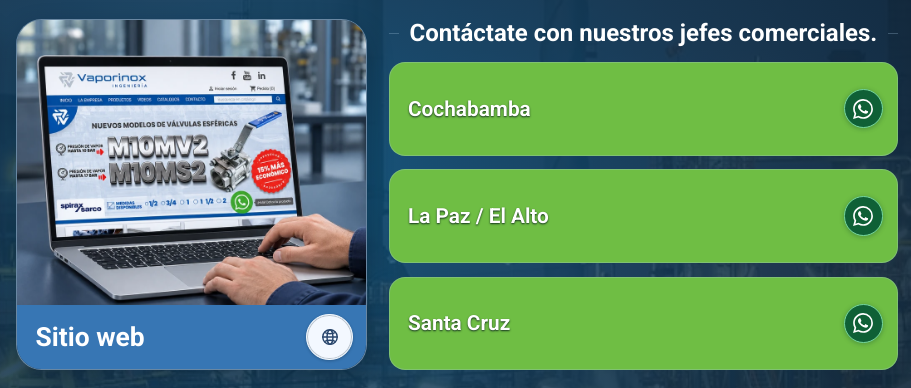
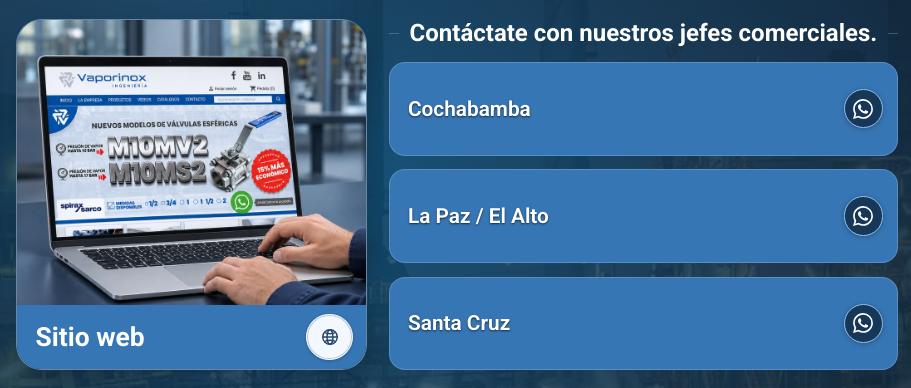
Before and after one commit to vaporinoxsrlcba-bit/Vaporinox-Ingenier-a, a plain HTML site: page index.html in a window 1280 px wide. Shown: the part 206-594 px from the top of the page, 369-1280 px from the left. Drawn offline with Linux system fonts and the light colour scheme.

Commit message:
Use the Vaporinox blue for contact buttons

```diff
--- a/styles.css
+++ b/styles.css
@@ -10,8 +10,8 @@
   color-scheme: dark;
   --page-background: #0d1e30;
   --action-blue: #3776b4;
-  --contact-green: #6fbe44;
-  --contact-hover: #61ac39;
+  --contact-blue: var(--action-blue);
+  --contact-hover: #2b649b;
   --brand-blue: #007cb9;
   --industrial-halo: color-mix(in srgb, var(--brand-blue) 52%, #132b3f);
   --industrial-backdrop:
@@ -255,14 +255,14 @@ nav .icon-frame {
   padding: .33rem clamp(.5rem, 1.1vw, .9rem) .33rem clamp(.8rem, 1.4vw, 1.15rem);
   border: 1px solid var(--border);
   border-radius: .72rem;
-  background: var(--contact-green);
+  background: var(--contact-blue);
 }
 
-#contactos strong { text-shadow: 0 1px 2px #14321f; }
+#contactos strong { text-shadow: 0 1px 2px #132b3f; }
 #contactos a .icon-frame {
-  border-color: #74d69e;
-  background: #0f6036;
-  box-shadow: 0 1px 5px #073b2b54;
+  border-color: #91bee8;
+  background: #163757;
+  box-shadow: 0 1px 5px #061b3354;
 }
 
 /* Redes sociales */
```
